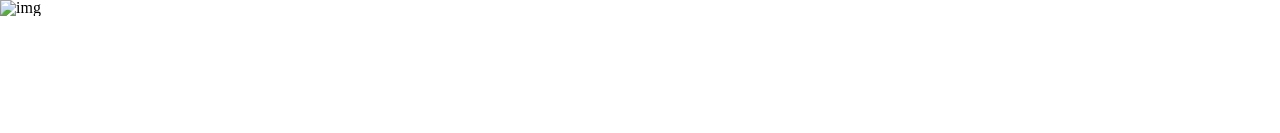
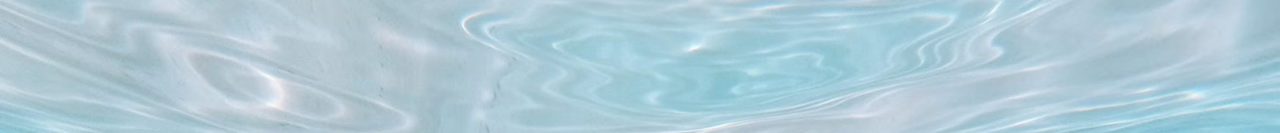
Before and after one commit to lukajincharadze/Animation-CSS, a plain HTML site: page index.html in a window 1280 px wide. Shown: the top 133 px of the page. Drawn offline with Linux system fonts and the light colour scheme; the site is published under a folder, as on GitHub Pages, so addresses that start at the root find nothing.

Commit message:
Update index.html

```diff
--- a/index.html
+++ b/index.html
@@ -10,7 +10,7 @@
 </head>
 <body>
     <div class="background-img__div">
-        <img class="background-img" src="/IMG/backgroundIMG.jpg" alt="img">
+        <img class="background-img" src="IMG/backgroundIMG.jpg" alt="img">
     </div>
     <div class="fish-div">
         <img class="fish1" src="./IMG/fish1.png" alt="fishIMG">
```
